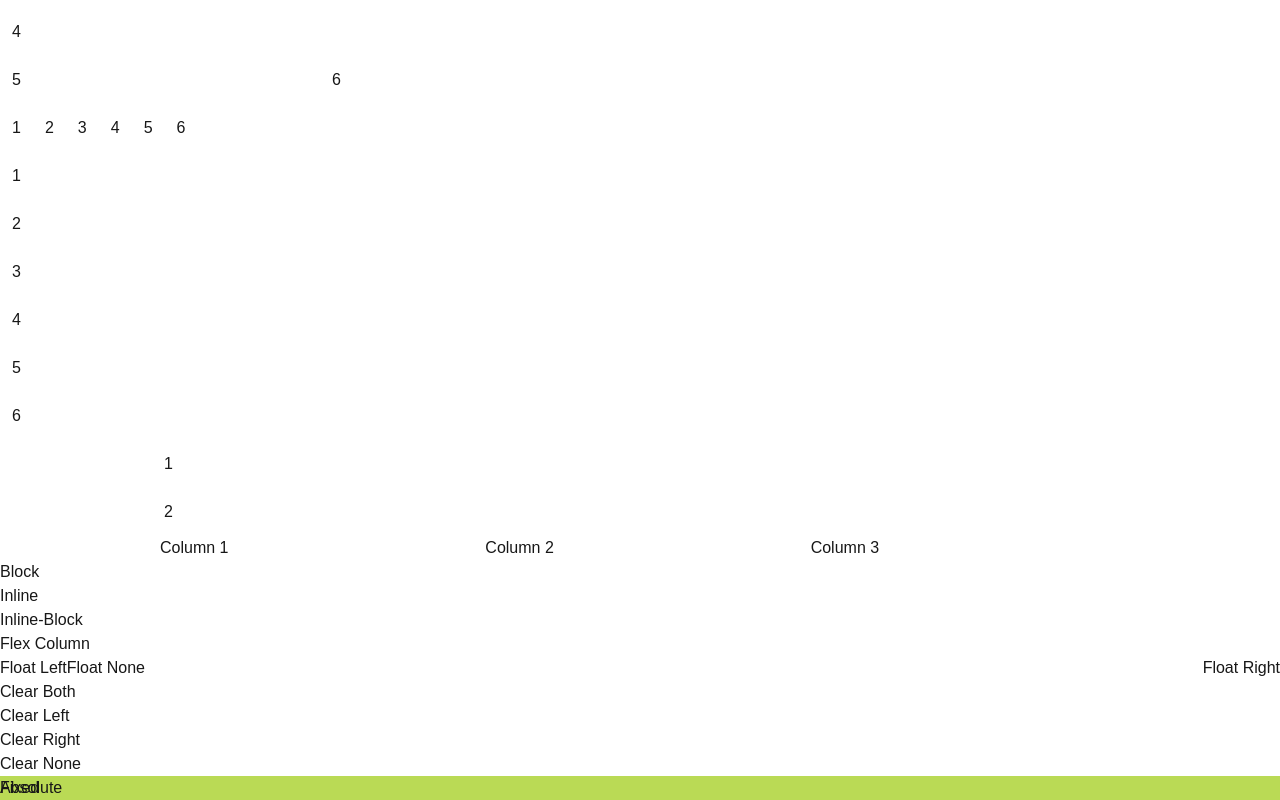
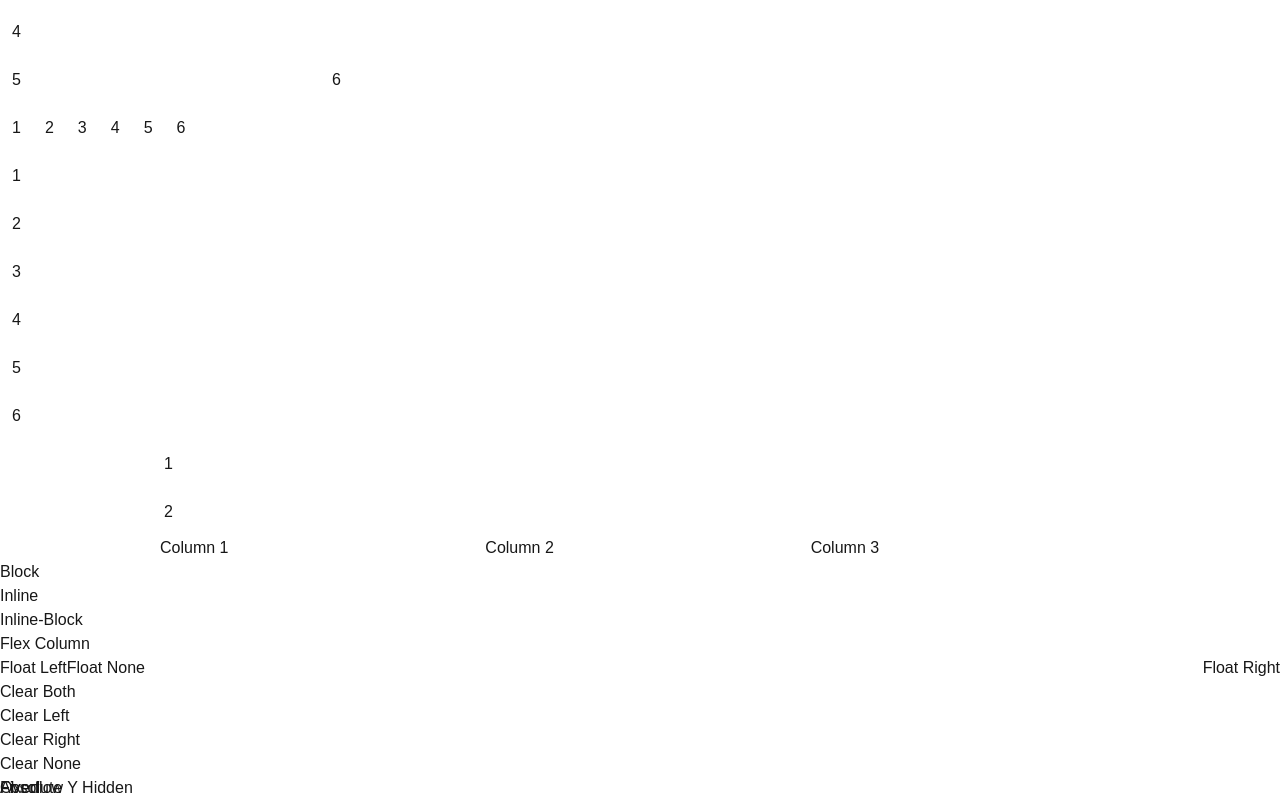
Before and after one commit to vietle290/tailwindcss, a Next.js app: page / in a window 1280 px wide. Shown: the part 3366-4166 px from the top of the page. Built offline with nearby package versions, Linux system fonts and the light colour scheme.

Commit message:
Tailwindcss Layout OverFlow

```diff
--- a/app/page.tsx
+++ b/app/page.tsx
@@ -342,6 +342,13 @@ export default function Home() {
           <p>Fixed</p>
         </div>
       </div>
+      {/*Tailwind Overflow*/}
+      <div className="overflow-auto">
+        <div className="overflow-y-hidden">
+          <p>Overflow Y Hidden</p>
+        </div>
+      </div>
+
     </div>
   );
 }
```
